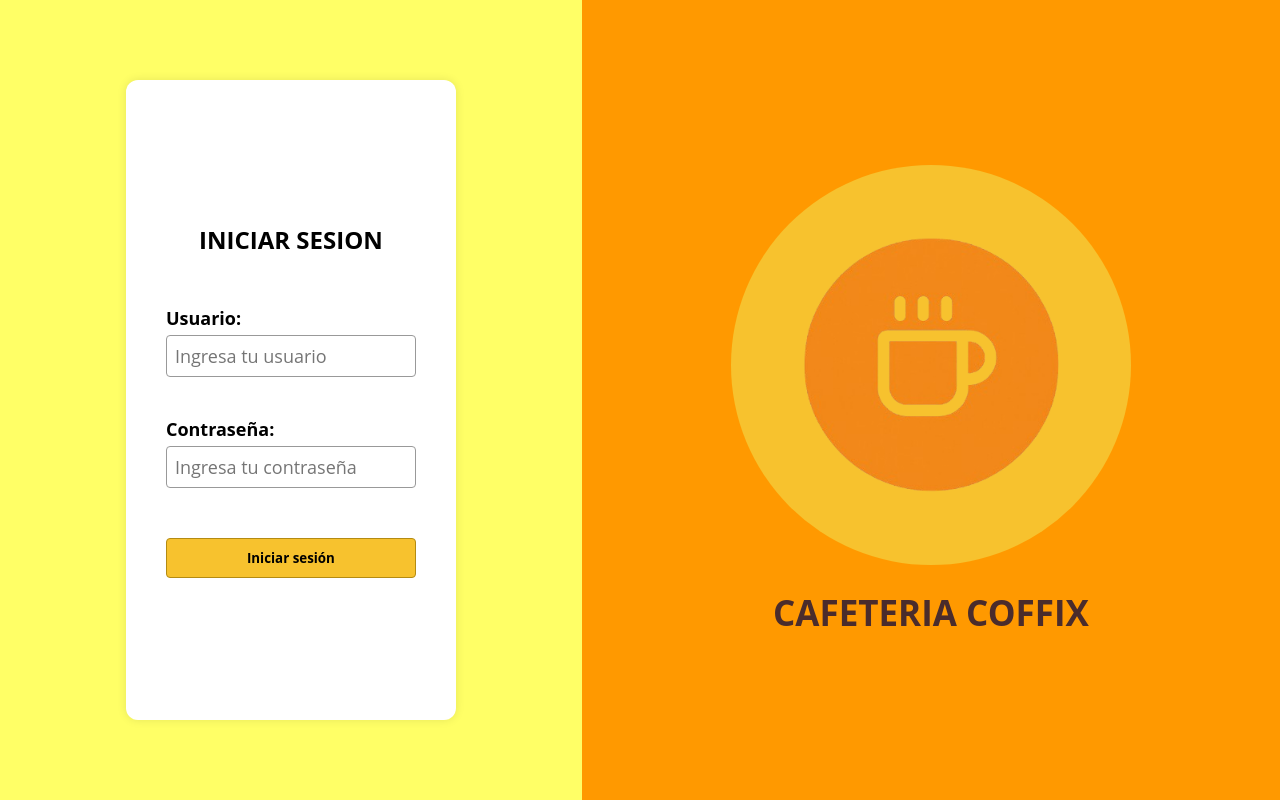
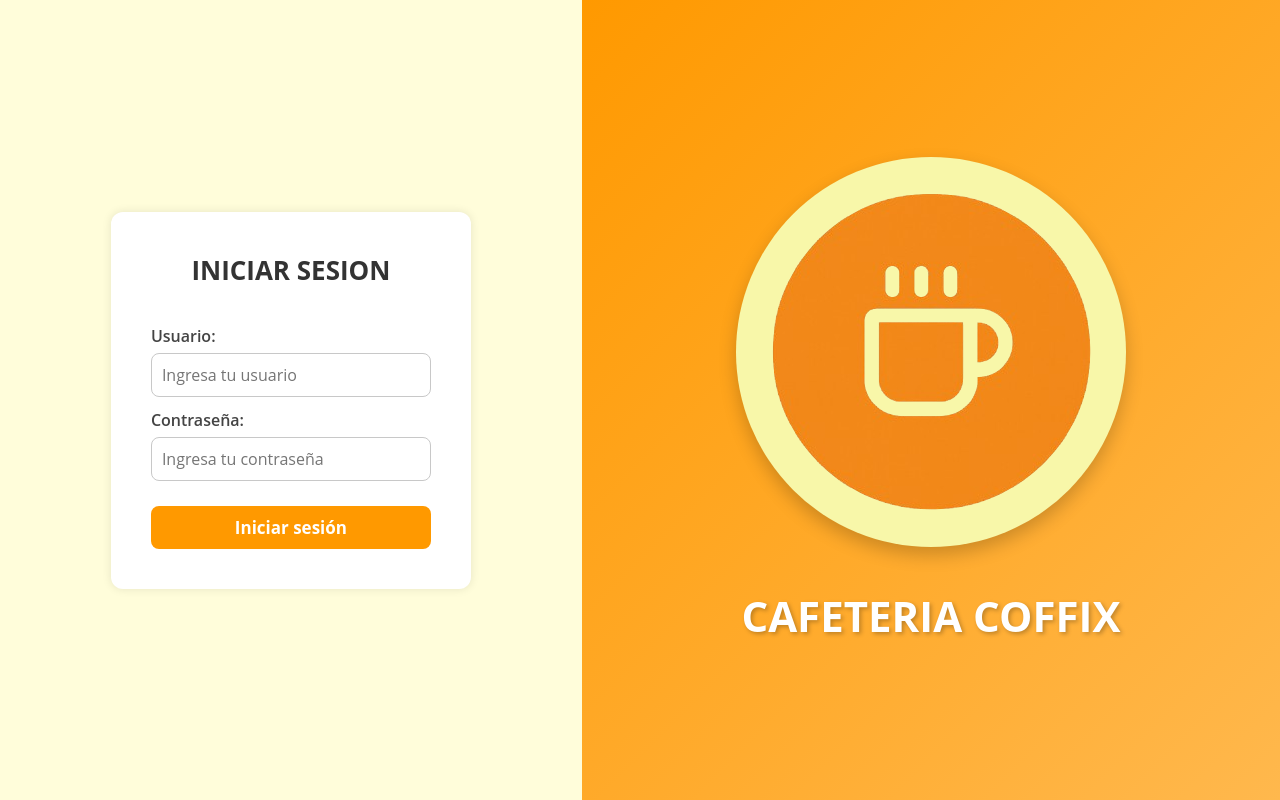
Before and after one commit to daniel69zz/Coffix_Frontend, a React (Vite) app: page / in a window 1280 px wide. Built offline with nearby package versions, Linux system fonts and the light colour scheme.

Commit message:
lo mismo parte visual

```diff
--- a/src/App.css
+++ b/src/App.css
@@ -6,5 +6,5 @@
 }
 
 body {
-  background-color: #ffff66;
+  background-color: #fffdda;
 }
--- a/src/pages/LoginPage.jsx
+++ b/src/pages/LoginPage.jsx
@@ -72,61 +72,64 @@ const LeftBox = styled.div`
   background: white;
   padding: 40px;
   border-radius: 12px;
-  width: 330px;
-  height: 80%;
+  width: 360px;
   box-shadow: 0 0 10px rgba(0, 0, 0, 0.1);
 
   display: flex;
   flex-direction: column;
-  justify-content: center;
-
-  label,
-  h2,
-  input {
-    background-color: white;
-  }
 
   h2 {
     text-align: center;
-    margin-bottom: 35px;
+    margin-bottom: 25px;
+    font-size: 26px;
+    color: #333;
+    font-weight: bold;
   }
 
   label {
-    font-size: 18px;
-    display: block;
-    margin-top: 15px;
-    font-weight: bold;
+    font-size: 16px;
+    margin-top: 12px;
+    font-weight: 600;
+    color: #444;
   }
 
   input {
-    font-size: 18px;
-    width: 100%;
-    padding: 8px;
-    margin-top: 5px;
-    border: 1px solid #999;
-    border-radius: 4px;
-    margin-bottom: 25px;
+    margin-top: 6px;
+    font-size: 16px;
+    padding: 10px;
+    border-radius: 8px;
+    border: 1px solid #c8c8c8;
+    outline: none;
+    transition: 0.2s;
+
+    &:focus {
+      border-color: #ff9900;
+      box-shadow: 0 0 5px rgba(255, 153, 0, 0.4);
+    }
   }
 
   button {
     width: 100%;
     padding: 10px;
     margin-top: 25px;
-    background: #f7c22e;
-    border: 1px solid #b48b12;
-    border-radius: 4px;
+    background: #ff9900;
+    border: none;
+    border-radius: 8px;
     cursor: pointer;
     font-weight: bold;
+    color: white;
+    font-size: 17px;
+    transition: 0.2s;
 
     &:hover {
-      background: #e4b020;
+      background: #e68a00;
     }
   }
 `;
 
 const RightPanel = styled.div`
   flex: 1.2;
-  background: #ff9900;
+  background: linear-gradient(135deg, #ff9900, #ffb84d);
   display: flex;
   flex-direction: column;
   justify-content: center;
@@ -135,29 +138,26 @@ const RightPanel = styled.div`
   text-align: center;
 
   h1 {
-    background-color: inherit;
-    font-size: 35px;
-    line-height: 1.3;
-    max-width: 340px;
+    font-size: 42px;
+    margin-top: 20px;
+    color: white;
+    text-shadow: 2px 2px 4px rgba(0, 0, 0, 0.25);
   }
 `;
 
 const LogoCircle = styled.div`
-  height: 50%;
+  height: 390px;
+  width: 390px;
   border-radius: 50%;
+  background: #f8f7a9ff;
+  box-shadow: 0 8px 18px rgba(0, 0, 0, 0.2);
   display: flex;
   justify-content: center;
   align-items: center;
-  margin-bottom: 25px;
+  margin-bottom: 20px;
 
   img {
-    background-color: #f7c22e;
-    height: 100%;
-    border-radius: 50%;
-    object-fit: cover;
+    width: 130%;
+    object-fit: contain;
   }
 `;
-
-const Logo = styled.span`
-  font-size: 120px;
-`;
```
